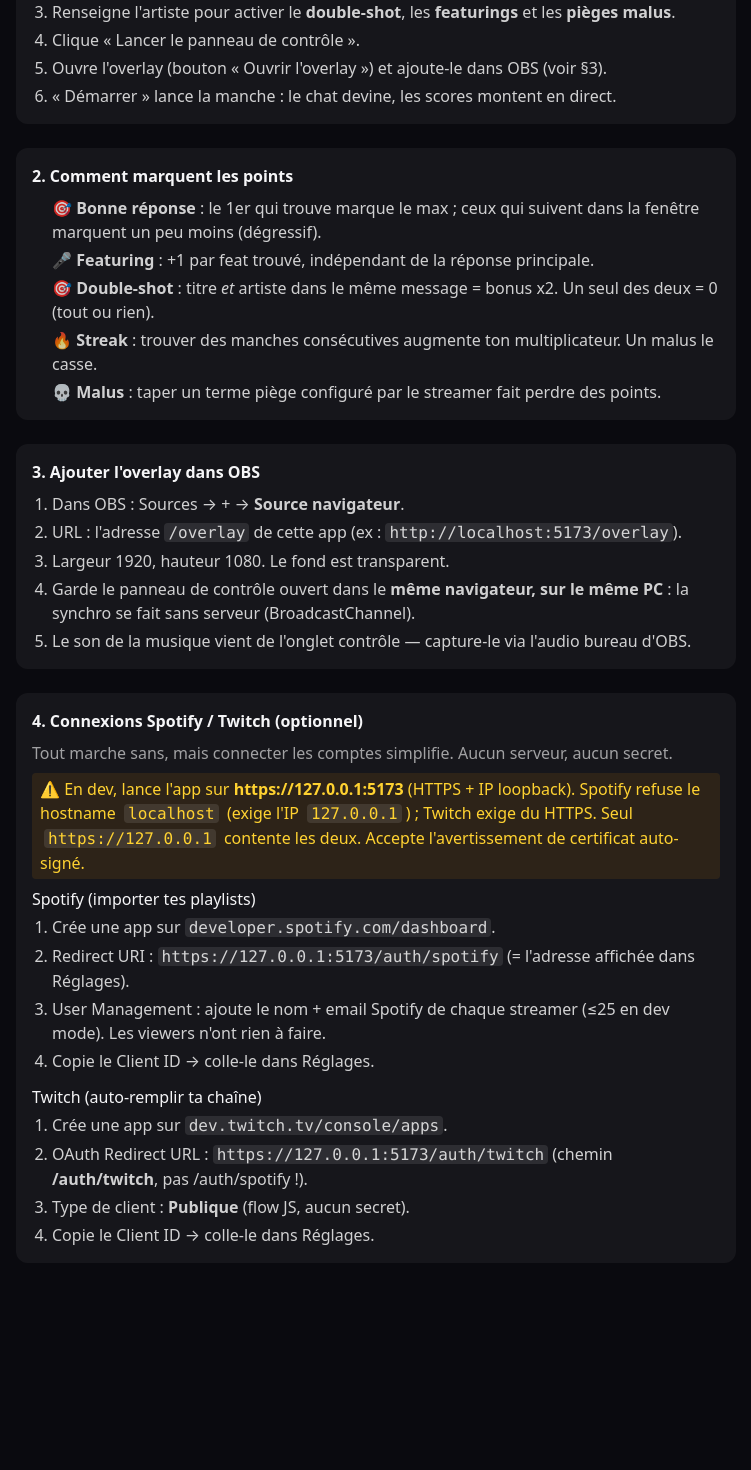
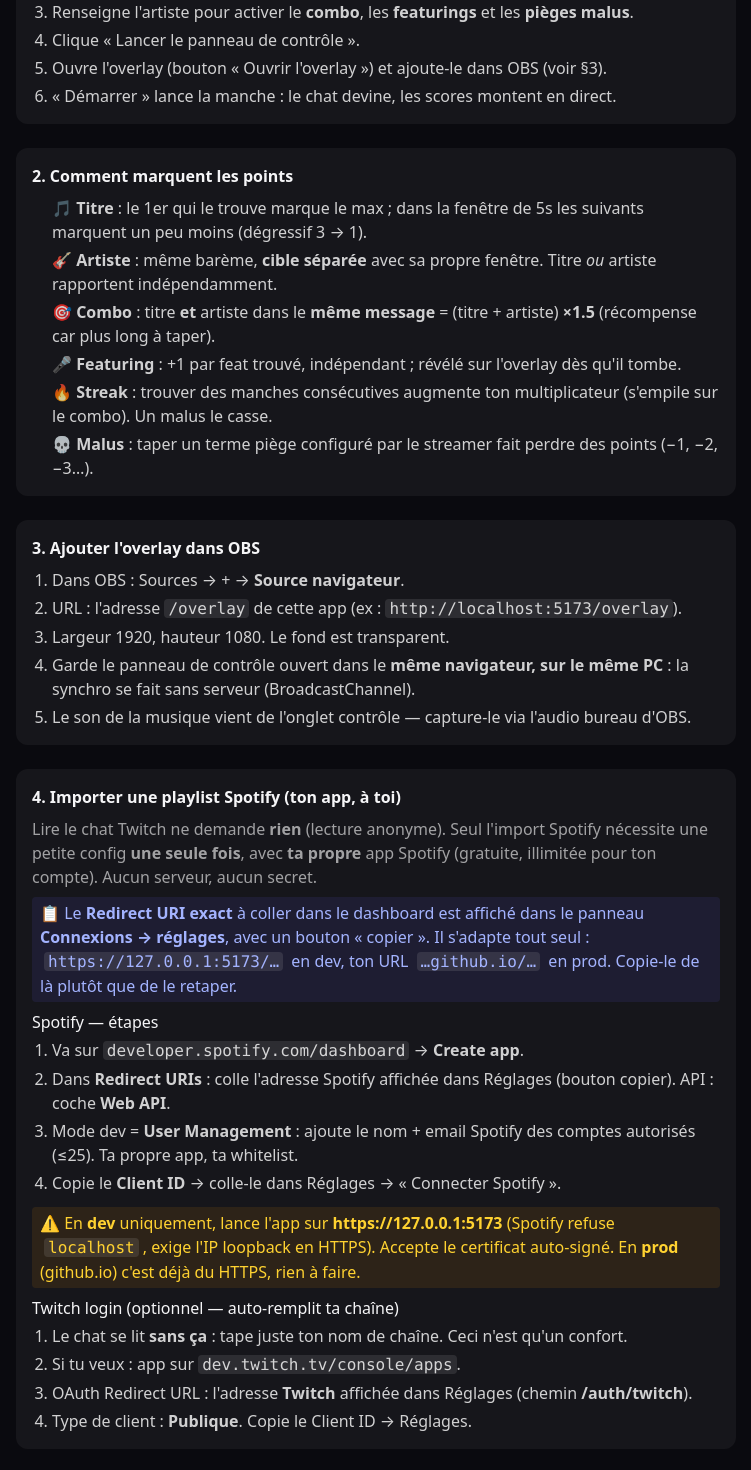
Before and after one commit to Destynyle/twitchmultigame, a React (Vite) app in the folder apps/app/: page /guide in a window 1280 px wide. Shown: the part 216-1686 px from the top of the page, without its empty margins (264-1015 px from the left). Before the commit the page ends 1527 px from the top, so only its background shows below. Built offline with nearby package versions, Linux system fonts and the light colour scheme.

Commit message:
feat: self-serve Spotify connection UX for shared-link users

```diff
--- a/apps/app/src/components/ConnectionsPanel.tsx
+++ b/apps/app/src/components/ConnectionsPanel.tsx
@@ -1,4 +1,5 @@
 import { useState } from 'react'
+import { Link } from 'react-router-dom'
 import type { Track } from '../lib/types'
 import {
   getSpotifyClientId,
@@ -23,12 +24,21 @@ export default function ConnectionsPanel({
 }: {
   onImport: (name: string, tracks: Track[]) => void
 }) {
-  const [open, setOpen] = useState(false)
+  // Open settings by default when no Spotify client_id yet — a fresh visitor
+  // (shared link) needs to paste their own before anything works.
+  const [open, setOpen] = useState(() => !getSpotifyClientId())
   const [spotifyId, setSpotifyId] = useState(getSpotifyClientId())
   const [twitchId, setTwitchId] = useState(getTwitchClientId())
   const [playlists, setPlaylists] = useState<SpotifyPlaylistRef[] | null>(null)
   const [busy, setBusy] = useState(false)
   const [error, setError] = useState('')
+  const [copied, setCopied] = useState('')
+
+  function copy(text: string) {
+    void navigator.clipboard?.writeText(text)
+    setCopied(text)
+    setTimeout(() => setCopied(''), 1500)
+  }
 
   const spotifyOn = isSpotifyConnected()
   const twitchOn = isTwitchConnected()
@@ -101,7 +111,25 @@ export default function ConnectionsPanel({
       </div>
 
       {open && (
-        <div className="mt-3 grid grid-cols-2 gap-3 border-t border-white/10 pt-3">
+        <div className="mt-3 border-t border-white/10 pt-3">
+          {!spotifyId.trim() && (
+            <p className="mb-3 rounded-lg bg-[#1DB954]/10 px-3 py-2 text-xs text-[#1DB954]">
+              Pour importer <b>tes</b> playlists Spotify : crée une app gratuite sur{' '}
+              <a
+                href="https://developer.spotify.com/dashboard"
+                target="_blank"
+                rel="noreferrer"
+                className="underline"
+              >
+                developer.spotify.com/dashboard
+              </a>
+              , colle le <b>Redirect URI</b> ci-dessous dedans, puis recopie son <b>Client ID</b> ici.{' '}
+              <Link to="/guide" className="underline">
+                Guide détaillé ↗
+              </Link>
+            </p>
+          )}
+          <div className="grid grid-cols-2 gap-3">
             <label className="text-xs">
               <span className="text-white/40">Spotify client_id</span>
               <input
@@ -110,9 +138,10 @@ export default function ConnectionsPanel({
                   setSpotifyId(e.target.value)
                   setSpotifyClientId(e.target.value)
                 }}
+                placeholder="colle ton Client ID Spotify"
                 className="mt-0.5 w-full rounded bg-black/30 px-2 py-1 text-sm"
               />
-            <span className="text-[10px] text-white/30">Redirect : {spotifyRedirectUri()}</span>
+              <RedirectRow uri={spotifyRedirectUri()} copied={copied} onCopy={copy} />
             </label>
             <label className="text-xs">
               <span className="text-white/40">Twitch client_id</span>
@@ -122,12 +151,14 @@ export default function ConnectionsPanel({
                   setTwitchId(e.target.value)
                   setTwitchClientId(e.target.value)
                 }}
+                placeholder="optionnel (auto-remplit la chaîne)"
                 className="mt-0.5 w-full rounded bg-black/30 px-2 py-1 text-sm"
               />
-            <span className="text-[10px] text-white/30">Redirect : {twitchRedirectUri()}</span>
+              <RedirectRow uri={twitchRedirectUri()} copied={copied} onCopy={copy} />
             </label>
+          </div>
           {spotifyOn && (
-            <button onClick={disconnectSpotify} className="col-span-2 text-left text-xs text-white/30 hover:text-red-400">
+            <button onClick={disconnectSpotify} className="mt-2 text-left text-xs text-white/30 hover:text-red-400">
               Déconnecter Spotify
             </button>
           )}
@@ -156,3 +187,29 @@ export default function ConnectionsPanel({
     </section>
   )
 }
+
+/** Shows the exact redirect URI to register in the provider dashboard, with copy. */
+function RedirectRow({
+  uri,
+  copied,
+  onCopy,
+}: {
+  uri: string
+  copied: string
+  onCopy: (text: string) => void
+}) {
+  return (
+    <span className="mt-1 flex items-center gap-1 text-[10px] text-white/30">
+      <span className="truncate" title={uri}>
+        Redirect : {uri}
+      </span>
+      <button
+        type="button"
+        onClick={() => onCopy(uri)}
+        className="shrink-0 rounded bg-white/10 px-1.5 py-0.5 text-white/60 hover:bg-white/20"
+      >
+        {copied === uri ? 'copié ✓' : 'copier'}
+      </button>
+    </span>
+  )
+}
--- a/apps/app/src/pages/Guide.tsx
+++ b/apps/app/src/pages/Guide.tsx
@@ -12,7 +12,7 @@ export default function Guide() {
         <ol className="list-decimal space-y-1 pl-5 text-white/80">
           <li>Sur la page Config, entre le nom de ta chaîne Twitch.</li>
           <li>Crée une playlist, colle des URL YouTube ou Spotify — titre/artiste se pré-remplissent.</li>
-          <li>Renseigne l'artiste pour activer le <b>double-shot</b>, les <b>featurings</b> et les <b>pièges malus</b>.</li>
+          <li>Renseigne l'artiste pour activer le <b>combo</b>, les <b>featurings</b> et les <b>pièges malus</b>.</li>
           <li>Clique « Lancer le panneau de contrôle ».</li>
           <li>Ouvre l'overlay (bouton « Ouvrir l'overlay ») et ajoute-le dans OBS (voir §3).</li>
           <li>« Démarrer » lance la manche : le chat devine, les scores montent en direct.</li>
@@ -21,11 +21,12 @@ export default function Guide() {
 
       <Section title="2. Comment marquent les points">
         <ul className="space-y-1 pl-5 text-white/80">
-          <li>🎯 <b>Bonne réponse</b> : le 1er qui trouve marque le max ; ceux qui suivent dans la fenêtre marquent un peu moins (dégressif).</li>
-          <li>🎤 <b>Featuring</b> : +1 par feat trouvé, indépendant de la réponse principale.</li>
-          <li>🎯 <b>Double-shot</b> : titre <i>et</i> artiste dans le même message = bonus x2. Un seul des deux = 0 (tout ou rien).</li>
-          <li>🔥 <b>Streak</b> : trouver des manches consécutives augmente ton multiplicateur. Un malus le casse.</li>
-          <li>💀 <b>Malus</b> : taper un terme piège configuré par le streamer fait perdre des points.</li>
+          <li>🎵 <b>Titre</b> : le 1er qui le trouve marque le max ; dans la fenêtre de 5s les suivants marquent un peu moins (dégressif 3 → 1).</li>
+          <li>🎸 <b>Artiste</b> : même barème, <b>cible séparée</b> avec sa propre fenêtre. Titre <i>ou</i> artiste rapportent indépendamment.</li>
+          <li>🎯 <b>Combo</b> : titre <b>et</b> artiste dans le <b>même message</b> = (titre + artiste) <b>×1.5</b> (récompense car plus long à taper).</li>
+          <li>🎤 <b>Featuring</b> : +1 par feat trouvé, indépendant ; révélé sur l'overlay dès qu'il tombe.</li>
+          <li>🔥 <b>Streak</b> : trouver des manches consécutives augmente ton multiplicateur (s'empile sur le combo). Un malus le casse.</li>
+          <li>💀 <b>Malus</b> : taper un terme piège configuré par le streamer fait perdre des points (−1, −2, −3…).</li>
         </ul>
       </Section>
 
@@ -39,30 +40,44 @@ export default function Guide() {
         </ol>
       </Section>
 
-      <Section title="4. Connexions Spotify / Twitch (optionnel)">
+      <Section title="4. Importer une playlist Spotify (ton app, à toi)">
         <p className="mb-2 text-white/60">
-          Tout marche sans, mais connecter les comptes simplifie. Aucun serveur, aucun secret.
+          Lire le chat Twitch ne demande <b>rien</b> (lecture anonyme). Seul l'import Spotify
+          nécessite une petite config <b>une seule fois</b>, avec <b>ta propre</b> app Spotify
+          (gratuite, illimitée pour ton compte). Aucun serveur, aucun secret.
         </p>
+        <p className="mb-2 rounded bg-indigo-500/10 px-2 py-1 text-indigo-300">
+          📋 Le <b>Redirect URI exact</b> à coller dans le dashboard est affiché dans le panneau{' '}
+          <b>Connexions → réglages</b>, avec un bouton « copier ». Il s'adapte tout seul :{' '}
+          <code className="mx-1 rounded bg-white/10 px-1">https://127.0.0.1:5173/…</code> en dev,
+          ton URL <code className="mx-1 rounded bg-white/10 px-1">…github.io/…</code> en prod.
+          Copie-le de là plutôt que de le retaper.
+        </p>
+        <p className="mb-1 font-medium">Spotify — étapes</p>
+        <ol className="mb-3 list-decimal space-y-1 pl-5 text-white/80">
+          <li>Va sur <code className="rounded bg-white/10 px-1">developer.spotify.com/dashboard</code> → <b>Create app</b>.</li>
+          <li>
+            Dans <b>Redirect URIs</b> : colle l'adresse Spotify affichée dans Réglages (bouton
+            copier). API : coche <b>Web API</b>.
+          </li>
+          <li>
+            Mode dev = <b>User Management</b> : ajoute le nom + email Spotify des comptes autorisés
+            (≤25). Ta propre app, ta whitelist.
+          </li>
+          <li>Copie le <b>Client ID</b> → colle-le dans Réglages → « Connecter Spotify ».</li>
+        </ol>
         <p className="mb-2 rounded bg-amber-500/10 px-2 py-1 text-amber-300">
-          ⚠️ En dev, lance l'app sur <b>https://127.0.0.1:5173</b> (HTTPS + IP loopback). Spotify
-          refuse le hostname <code className="mx-1 rounded bg-white/10 px-1">localhost</code> (exige
-          l'IP <code className="mx-1 rounded bg-white/10 px-1">127.0.0.1</code>) ; Twitch exige du HTTPS.
-          Seul <code className="mx-1 rounded bg-white/10 px-1">https://127.0.0.1</code> contente les deux.
-          Accepte l'avertissement de certificat auto-signé.
+          ⚠️ En <b>dev</b> uniquement, lance l'app sur <b>https://127.0.0.1:5173</b> (Spotify refuse{' '}
+          <code className="mx-1 rounded bg-white/10 px-1">localhost</code>, exige l'IP loopback en
+          HTTPS). Accepte le certificat auto-signé. En <b>prod</b> (github.io) c'est déjà du HTTPS,
+          rien à faire.
         </p>
-        <p className="mb-1 font-medium">Spotify (importer tes playlists)</p>
-        <ol className="mb-3 list-decimal space-y-1 pl-5 text-white/80">
-          <li>Crée une app sur <code className="rounded bg-white/10 px-1">developer.spotify.com/dashboard</code>.</li>
-          <li>Redirect URI : <code className="rounded bg-white/10 px-1">https://127.0.0.1:5173/auth/spotify</code> (= l'adresse affichée dans Réglages).</li>
-          <li>User Management : ajoute le nom + email Spotify de chaque streamer (≤25 en dev mode). Les viewers n'ont rien à faire.</li>
-          <li>Copie le Client ID → colle-le dans Réglages.</li>
-        </ol>
-        <p className="mb-1 font-medium">Twitch (auto-remplir ta chaîne)</p>
+        <p className="mb-1 font-medium">Twitch login (optionnel — auto-remplit ta chaîne)</p>
         <ol className="list-decimal space-y-1 pl-5 text-white/80">
-          <li>Crée une app sur <code className="rounded bg-white/10 px-1">dev.twitch.tv/console/apps</code>.</li>
-          <li>OAuth Redirect URL : <code className="rounded bg-white/10 px-1">https://127.0.0.1:5173/auth/twitch</code> (chemin <b>/auth/twitch</b>, pas /auth/spotify !).</li>
-          <li>Type de client : <b>Publique</b> (flow JS, aucun secret).</li>
-          <li>Copie le Client ID → colle-le dans Réglages.</li>
+          <li>Le chat se lit <b>sans ça</b> : tape juste ton nom de chaîne. Ceci n'est qu'un confort.</li>
+          <li>Si tu veux : app sur <code className="rounded bg-white/10 px-1">dev.twitch.tv/console/apps</code>.</li>
+          <li>OAuth Redirect URL : l'adresse <b>Twitch</b> affichée dans Réglages (chemin <b>/auth/twitch</b>).</li>
+          <li>Type de client : <b>Publique</b>. Copie le Client ID → Réglages.</li>
         </ol>
       </Section>
     </div>
```
Lines whose indentation alone changed are shown as unchanged.
